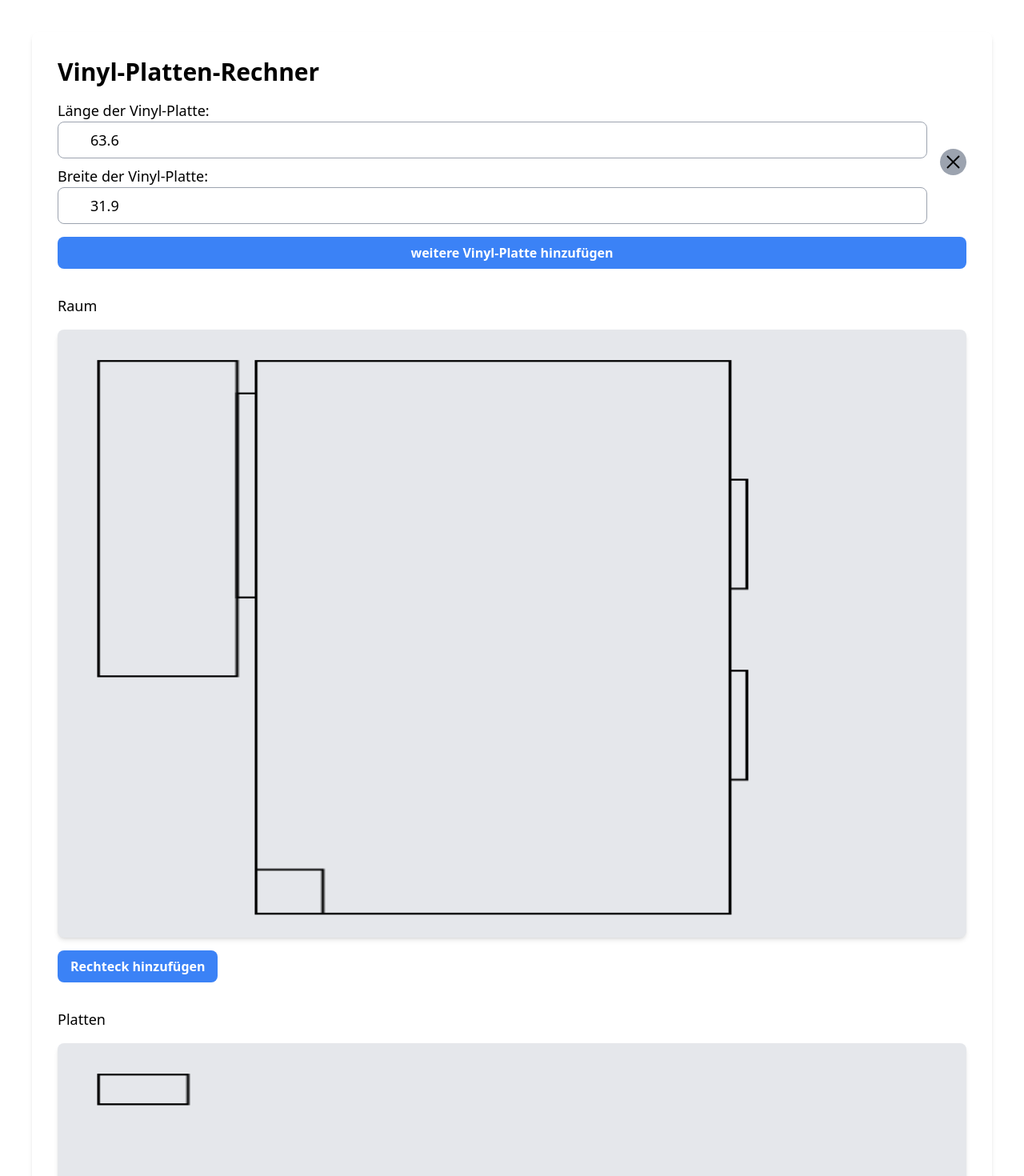
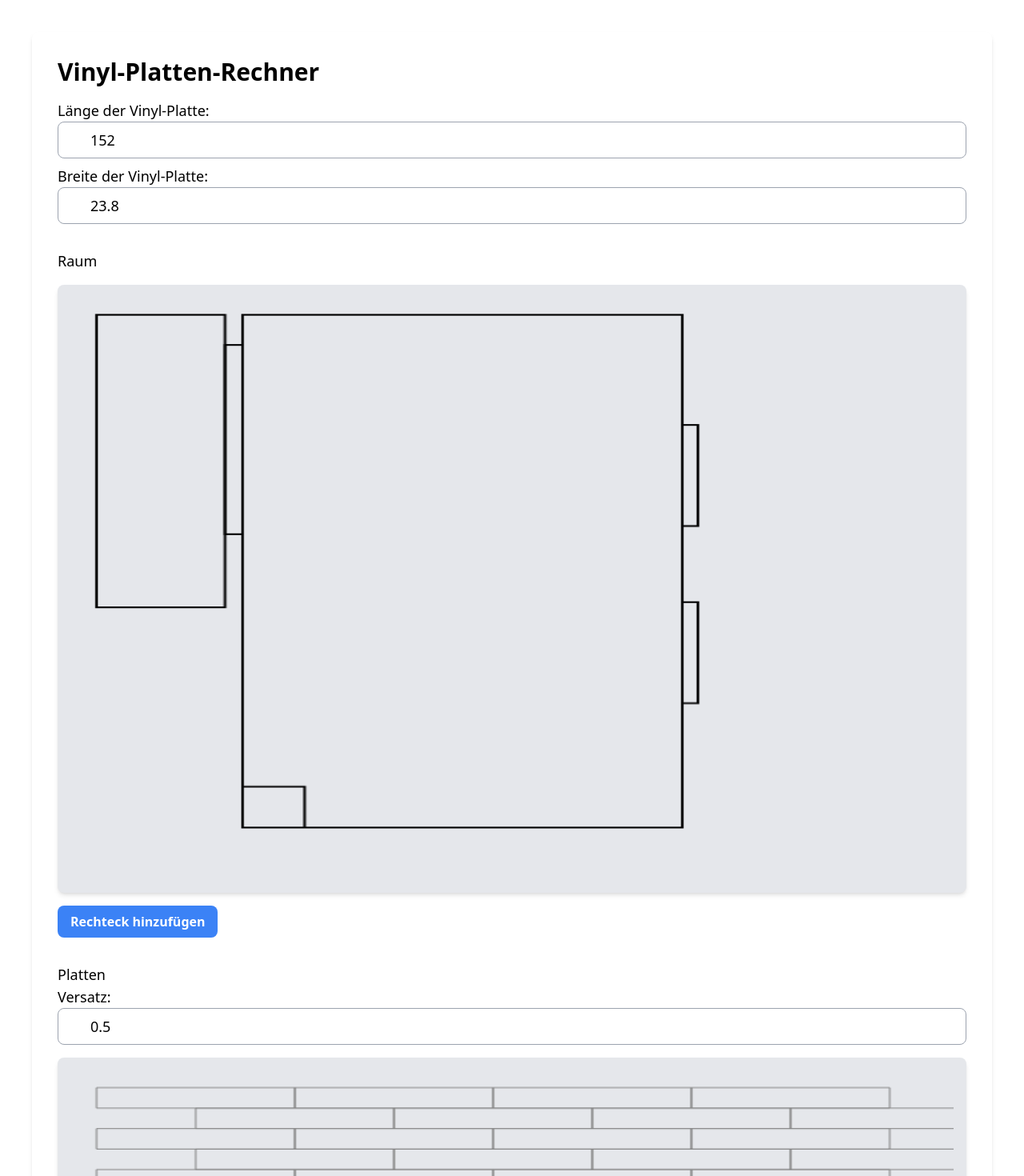
Before and after one commit to 72haja/parket-planer, a Vue app: page / in a window 1280 px wide. Shown: the top 1470 px of the page at 80% size. Built offline with nearby package versions, Linux system fonts and the light colour scheme.

Commit message:
Aktualisiere App.vue zur Verwendung von neuen Variablen für Plattenlänge und -breite. Füge Versatz-Eingabefeld hinzu und passe die Canvas-Zeichnungslogik an. Ändere Eingabetypen in AddRechteckDialog.vue von 'float' zu 'number' mit Schrittwert.

```diff
--- a/src/App.vue
+++ b/src/App.vue
@@ -3,17 +3,12 @@
     <div class="max-w-screen-2xl mx-auto p-4 md:p-6 lg:p-8 bg-white rounded-lg shadow-md">
       <h1 class="text-3xl font-bold mb-4">Vinyl-Platten-Rechner</h1>
       <form class="flex flex-col">
-        <template
-          v-for="(platte, index) in vinylPlatten"
-          :key="'platte_' + index"
-        >
-          <div class="flex gap-4 items-center">
         <div class="w-full grid gap-2">
           <label class="block text-lg font-medium">
             Länge der Vinyl-Platte:
             <input
               type="number"
-                  v-model="platte.laenge"
+              v-model="plattenLaenge"
               class="w-full p-2 pl-10 text-lg border border-gray-400 rounded-lg focus:outline-none focus:ring focus:ring-blue-500"
             />
           </label>
@@ -21,28 +16,11 @@
             Breite der Vinyl-Platte:
             <input
               type="number"
-                  v-model="platte.breite"
+              v-model="plattenBreite"
               class="w-full p-2 pl-10 text-lg border border-gray-400 rounded-lg focus:outline-none focus:ring focus:ring-blue-500"
             />
           </label>
-
-              <div
-                v-if="index !== vinylPlatten.length - 1"
-                class="m-2 h-[1px] bg-gray-400"
-              >
         </div>
-            </div>
-
-            <CloseButton @click="removeVinylPlatte(index)" />
-          </div>
-        </template>
-
-        <button
-          @click="vinylPlatten.push({ laenge: 0, breite: 0 })"
-          class="bg-blue-500 hover:bg-blue-700 text-white font-bold py-2 px-4 rounded-lg mt-4"
-        >
-          weitere Vinyl-Platte hinzufügen
-        </button>
       </form>
 
       <p class="text-lg font-medium mt-8">Raum</p>
@@ -53,8 +31,8 @@
         <canvas
           id="raum"
           ref="canvas"
-          :width="widthOfCanvas * 1.02"
-          :height="widthOfCanvas * 1.02"
+          :width="widthOfCanvas"
+          :height="widthOfCanvas"
           class="w-full h-full bg-gray-200"
         ></canvas>
       </div>
@@ -69,14 +47,26 @@
 
       <p class="text-lg font-medium mt-8">Platten</p>
 
+      <label
+        class="block text-lg font-medium"
+      >
+        Versatz:
+        <input
+          type="number"
+          step="0.01"
+          v-model="versatz"
+          class="w-full p-2 pl-10 text-lg border border-gray-400 rounded-lg focus:outline-none focus:ring focus:ring-blue-500"
+        />
+      </label>
+
       <div
         class="w-full aspect-square max-h-[calc(100dvh-40px)] bg-gray-200 rounded-lg shadow-md mt-4 p-4"
       >
         <canvas
           id="platten"
           ref="canvasPlatten"
-          :width="widthOfCanvas * 1.02"
-          :height="widthOfCanvas * 1.02"
+          :width="widthOfCanvas"
+          :height="widthOfCanvas"
           class="w-full h-full bg-gray-200"
         ></canvas>
       </div>
@@ -113,24 +103,11 @@ import Snackbar from './components/Snackbar.vue';
 
 const snackbarText = ref('')
 
-const vinylPlatten = ref([
-  {
-    laenge: 63.6,
-    breite: 31.9,
-  },
-  // {
-  //   laenge: 152,
-  //   breite: 23.8,
-  // },
-])
+// const plattenLaenge = ref(63.6)
+// const plattenBreite = ref(31.9)
 
-function removeVinylPlatte (index) {
-  vinylPlatten.value.splice(index, 1)
-}
-
-watch(vinylPlatten, (newValue) => {
-  drawCanvas()
-}, { deep: true })
+const plattenBreite = ref(23.8)
+const plattenLaenge = ref(152)
 
 const clickPosition = ref({
   x: 0,
@@ -239,6 +216,12 @@ function drawRechtecke () {
   })
 }
 
+const versatz = ref(0.5)
+
+watch(versatz, () => {
+  drawPlattenCanvas()
+})
+
 function drawPlattenCanvas () {
   ctxPlatten.value.clearRect(0, 0, canvasPlatten.value.width, canvasPlatten.value.height)
   drawVinylPlatten()
@@ -247,14 +230,19 @@ function drawPlattenCanvas () {
 function drawVinylPlatten () {
   const abstand = 50
 
-  vinylPlatten.value.forEach((platte, index) => {
-    ctxPlatten.value.lineWidth = 2;
-    ctxPlatten.value.strokeStyle = 'black';
+  const amountOfPlattenX = Math.floor(widthOfCanvas.value / plattenLaenge.value)
+  const amountOfPlattenY = Math.floor(widthOfCanvas.value / plattenBreite.value)
+
+  for (let i = 0; i < amountOfPlattenX; i++) {
+    for (let j = 0; j < amountOfPlattenY; j++) {
+      ctxPlatten.value.lineWidth = 1;
+      ctxPlatten.value.strokeStyle = 'gray';
       ctxPlatten.value.beginPath()
-    ctxPlatten.value.rect(abstandX, abstandY + abstand * (index), platte.laenge, platte.breite)
-    // Stroke width of 2 and red color
+      const versatzValue = j % 2 === 1 ? versatz.value * plattenLaenge.value : 0
+      ctxPlatten.value.rect(abstandX + i * plattenLaenge.value + versatzValue, abstandY + j * plattenBreite.value, plattenLaenge.value, plattenBreite.value)
       ctxPlatten.value.stroke()
-  })
+    }
+  }
 }
 
 const maxXOfRechtecke = computed(() => {
@@ -270,7 +258,7 @@ const maxYOfRechtecke = computed(() => {
 })
 
 const widthOfCanvas = computed(() => {
-  return Math.max(maxXOfRechtecke.value, maxYOfRechtecke.value)
+  return Math.max(maxXOfRechtecke.value, maxYOfRechtecke.value) * 1.1
 })
 
 const showAddRechteckDialog = ref(false)
--- a/src/components/AddRechteckDialog.vue
+++ b/src/components/AddRechteckDialog.vue
@@ -10,7 +10,8 @@
         <label class="block text-lg font-medium mb-2">
           Höhe
           <input
-            type="float"
+            type="number"
+            step="0.1"
             v-model="hoehe"
             class="w-full p-2 pl-10 text-lg border border-gray-400 rounded-lg focus:outline-none focus:ring focus:ring-blue-500"
           />
@@ -18,7 +19,8 @@
         <label class="block text-lg font-medium mb-2">
           Breite
           <input
-            type="float"
+            type="number"
+            step="0.1"
             v-model="breite"
             class="w-full p-2 pl-10 text-lg border border-gray-400 rounded-lg focus:outline-none focus:ring focus:ring-blue-500"
           />
@@ -26,7 +28,8 @@
         <label class="block text-lg font-medium mb-2">
           X Position
           <input
-            type="float"
+            type="number"
+            step="0.1"
             v-model="posX"
             class="w-full p-2 pl-10 text-lg border border-gray-400 rounded-lg focus:outline-none focus:ring focus:ring-blue-500"
           />
@@ -34,7 +37,8 @@
         <label class="block text-lg font-medium mb-2">
           Y Position
           <input
-            type="float"
+            type="number"
+            step="0.1"
             v-model="posY"
             class="w-full p-2 pl-10 text-lg border border-gray-400 rounded-lg focus:outline-none focus:ring focus:ring-blue-500"
           />
```
Lines whose indentation alone changed are shown as unchanged.
